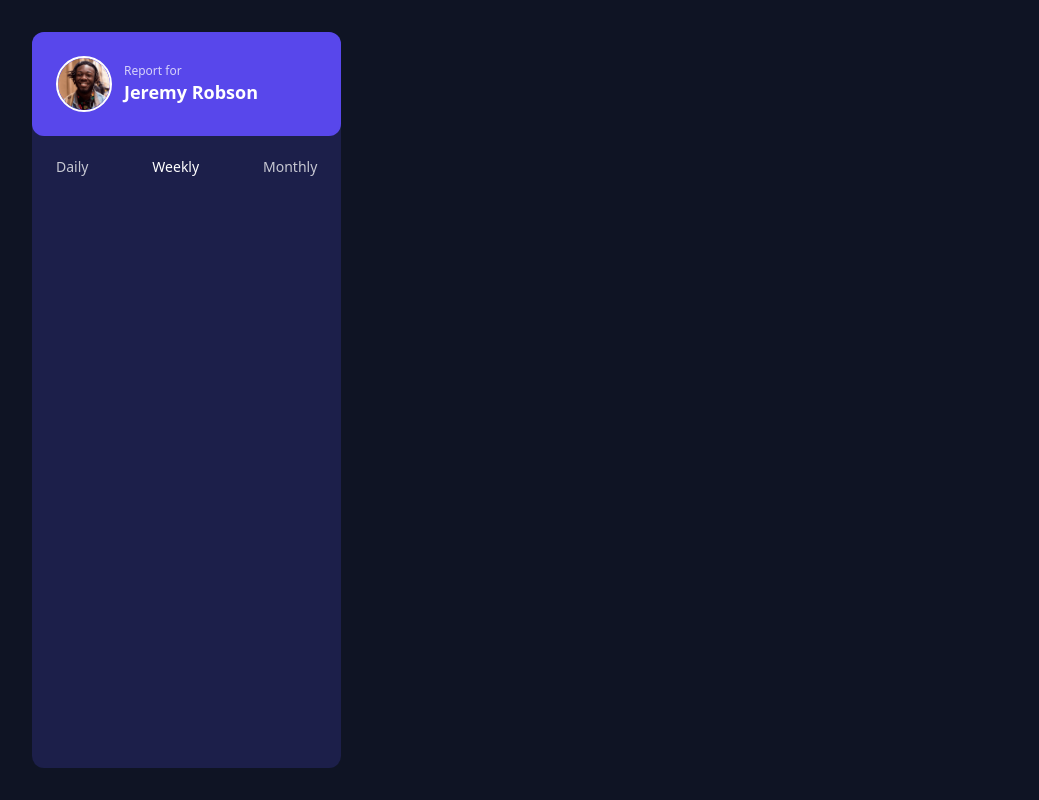
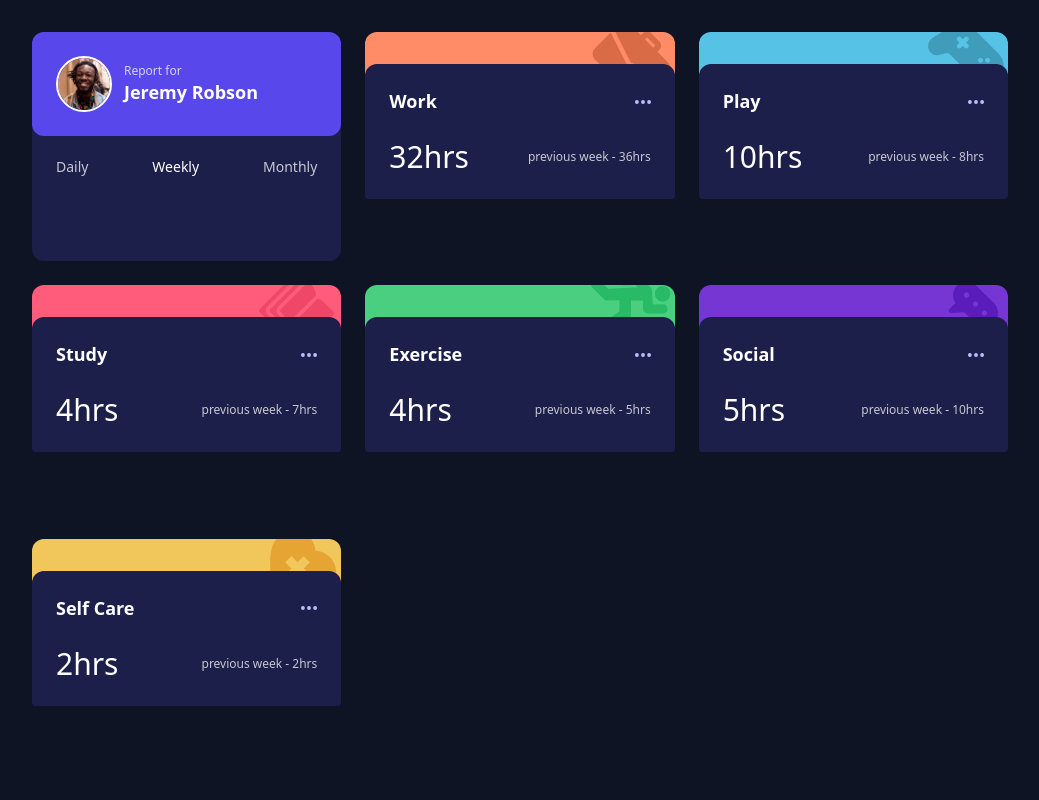
Before and after one commit to proAbenezer/Time-Tracking-Dashboard, a website: page index.html in a window 1280 px wide. Shown: the whole page, without its empty margins (120-1159 px from the left). Drawn offline with Linux system fonts and the light colour scheme.

Commit message:
finished the script.js

```diff
--- a/index.html
+++ b/index.html
@@ -243,20 +243,16 @@
         </div> -->
       </div>
     </div>
-    <!--  <template id="cards-template">
+    <template id="cards-template">
       <div class="flex flex-col rounded-lg">
         <div
-          class="relative w-full h-12 bg-LightRedWork rounded-t-xl overflow-hidden xl:h-14"
+          id="banner"
+          class="relative w-full h-12 rounded-t-xl overflow-hidden xl:h-14"
         >
-          <img
-            id="card-image"
-            src="./images/icon-work.svg"
-            alt=""
-            class="absolute -top-[20%] right-1"
-          />
+          <img id="card-image" alt="" class="absolute -top-[20%] right-1" />
         </div>
         <div
-          class="bg-DarkBlue w-full p-6 rounded-b rounded-t-xl -mt-4 z-10 flex flex-col gap-x-2 xl:gap-x-0 xl:gap-y-8"
+          class="bg-DarkBlue w-full p-6 rounded-b rounded-t-xl -mt-4 z-10 flex flex-col gap-6 xl:gap-x-0 xl:gap-y-8"
         >
           <div class="flex justify-between items-center">
             <h1 id="title" class="font-bold text-white text-[18px]">Work</h1>
@@ -269,16 +265,19 @@
           <div
             class="flex justify-between items-center xl:flex-col xl:items-start xl:gap-y-1"
           >
-            <h1 class="font-extralight text-white text-3xl xl:text-5xl">
-              <span id="current-hour">32</span>hrs
+            <h1
+              id="current-hour"
+              class="font-extralight text-white text-3xl xl:text-5xl"
+            >
+              32hrs
             </h1>
 
-            <p class="text-white text-xs opacity-[75%]">
-              Last week - <span id="previous-hour">8</span>hrs
+            <p id="previous-hour" class="text-white text-xs opacity-[75%]">
+              Last week - 8hrs
             </p>
           </div>
         </div>
       </div>
-    </template> -->
+    </template>
   </body>
 </html>
--- a/script.js
+++ b/script.js
@@ -1,45 +1,165 @@
-const cardsContainer = document.querySelectorAll("#cards-container > div");
-
-const getUserData = async () => {
+const cardsTemplate = document.getElementById("cards-template");
+const cardsContainer = document.getElementById("cards-container");
+const BannerColors = [
+  "LightRedWork",
+  "SoftBlue",
+  "LightRedStudy",
+  "LimeGreen",
+  "Viole",
+  "SoftOrange",
+];
+const BannerImagePath = [
+  "icon-work.svg",
+  "icon-play.svg",
+  "icon-study.svg",
+  "icon-exercise.svg",
+  "icon-social.svg",
+  "icon-self-care.svg",
+];
+const getCardsData = async () => {
   try {
     const res = await fetch("./data.json");
     const data = await res.json();
-    console.log(data);
     return data;
   } catch (error) {
-    console.log(`Error fetching data: ${error}`);
+    console.log(`ERROR fetching data ${error}`);
   }
 };
-getUserData();
-const populateDate = async () => {
+
+const createCards = async () => {
   try {
-    const cardsData = await getUserData();
+    const cardsData = await getCardsData();
+    console.log(cardsData);
+    let countOfCards = 0;
+    cardsData.forEach((card) => {
+      const templateClone = cardsTemplate.content.cloneNode(true);
+      templateClone.getElementById("title").textContent = card.title;
+      templateClone.getElementById(
+        "current-hour"
+      ).textContent = `${card.timeframes.weekly.current}hrs`;
+      templateClone.getElementById(
+        "previous-hour"
+      ).textContent = `previous week - ${card.timeframes.weekly.previous}hrs`;
 
-    cardsData.forEach((card) => {
-      const template = `<div class="flex flex-col rounded-lg">
-          <div
-            class="relative w-full h-12 bg-LightRedWork rounded-t-xl overflow-hidden xl:h-14"
-          >
+      templateClone
+        .getElementById("banner")
+        .classList.add(`bg-${BannerColors[countOfCards]}`);
+      templateClone
+        .getElementById("card-image")
+        .setAttribute("src", `./images/${BannerImagePath[countOfCards]}`);
+
+      countOfCards++;
+      cardsContainer.appendChild(templateClone);
+    });
+  } catch (error) {
+    console.log(`ERROR creating cards ${error}`);
+  }
+};
+
+createCards();
+/* const createHTMLElement = (elementName, elementClassList = [""]) => {
+  const newElement = document.createElement(elementName);
+  elementClassList.forEach((className) => {
+    newElement.classList.add(className);
+  });
+
+  return newElement;
+};
+const createCards = (
+  title,
+  imagePath,
+  bannerColor,
+  currentHour,
+  privousHour
+) => {
+  const card = createHTMLElement("div", ["flex", " flex-col", "rounded-lg"]);
+  const cardBanner = createHTMLElement("div", [
+    "relative",
+    "w-full",
+    "h-12",
+    "bg-SoftBlue",
+    "rounded-t-xl",
+    "overflow-hidden ",
+    "xl:h-14",
+  ]);
+  const cardBannerImage = createHTMLElement("img", [
+    "absolute",
+    "-top-[20%]",
+    "right-1",
+  ]);
+  cardBannerImage.setAttribute("src", imagePath);
+  const cardDescription = createHTMLElement("div", [
+    "bg-DarkBlue",
+    "w-full",
+    "p-6",
+    "rounded-b",
+    "rounded-t-xl",
+    "-mt-4 z-10",
+    "flex",
+    "flex-col",
+    "gap-x-2",
+    "xl:gap-x-0",
+    "xl:gap-y-8",
+  ]);
+  const cardDescriptionMain = createHTMLElement("div", [
+    "flex",
+    "justify-between",
+    "items-center",
+  ]);
+  const cardDescriptionMainTitle = createHTMLElement("h1", [
+    "font-bold",
+    "text-white",
+    "text-[18px]",
+  ]);
+  const cardDescriptionMainImage = createHTMLElement("img", [
+    "w-[16px]",
+    "h-[4px]",
+    "cursor-pointer",
+  ]);
+  cardDescriptionMainTitle.textContent = title;
+  cardDescriptionMainImage.setAttribute("src", "./images/ellipse-icon.svg");
+
+  const cardDescriptionSide = createHTMLElement("div", [
+    "flex",
+    "justify-between",
+    "items-center",
+    "xl:flex-col",
+    "xl:items-start",
+    "xl:gap-y-1",
+  ]);
+  const cardDescriptionSideTitle = createHTMLElement("h1", [
+    "font-extralight",
+    "text-white",
+    "text-3xl",
+    "xl:text-5xl",
+  ]);
+  cardDescriptionSideTitle.textContent = `${currentHour}hrs`;
+  const cardDescriptionSideSubtitle = createHTMLElement("p", [
+    "text-white",
+    "text-xs",
+    "opacity-[75%]",
+  ]);
+  cardDescriptionSideSubtitle.textContent = `privous week ${privousHour}hrs`;
+};
+
+<div class="flex flex-col rounded-lg">
+  <div class="relative w-full h-12 bg-SoftBlue rounded-t-xl overflow-hidden xl:h-14">
     <img
-              src="./images/icon-work.svg"
+      src="./images/icon-play.svg"
       alt=""
       class="absolute -top-[20%] right-1"
     />
   </div>
-          <div
-            class="bg-DarkBlue w-full p-6 rounded-b rounded-t-xl -mt-4 z-10 flex flex-col gap-x-2 xl:gap-x-0 xl:gap-y-8"
-          >
+  <div class="bg-DarkBlue w-full p-6 rounded-b rounded-t-xl -mt-4 z-10 flex flex-col gap-x-2 xl:gap-x-0 xl:gap-y-8">
     <div class="flex justify-between items-center">
-              <h1 class="font-bold text-white text-[18px]">${card.title}</h1>
+      <h1 class="font-bold text-white text-[18px]">Play</h1>
       <img
         src="./images/icon-ellipsis.svg"
         alt=""
         class="w-[16px] h-[4px] cursor-pointer"
       />
     </div>
-            <div
-              class="flex justify-between items-center xl:flex-col xl:items-start xl:gap-y-1"
-            >
+    <div class="flex justify-between items-center xl:flex-col xl:items-start xl:gap-y-1">
       <h1 class="font-extralight text-white text-3xl xl:text-5xl">
         <span id="current-hour">32</span>hrs
       </h1>
@@ -48,12 +168,5 @@ const populateDate = async () => {
       </p>
     </div>
   </div>
-        </div>`;
-      cardsContainer.append(template);
-    });
-  } catch (error) {
-    console.log("error populating cards data");
-  }
-};
-
-populateDate();
+</div>;
+ */
```
Lines whose indentation alone changed are shown as unchanged.
